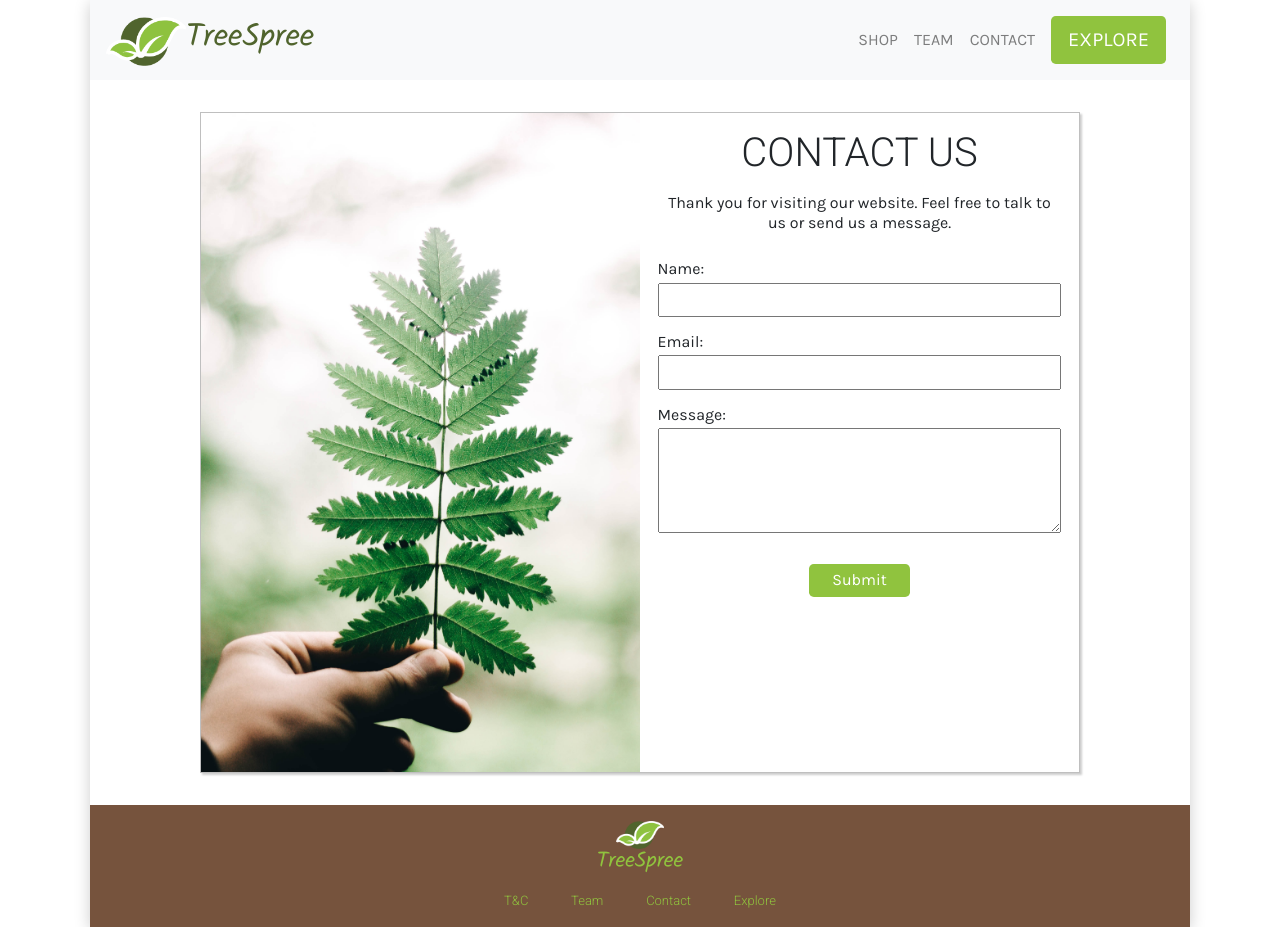
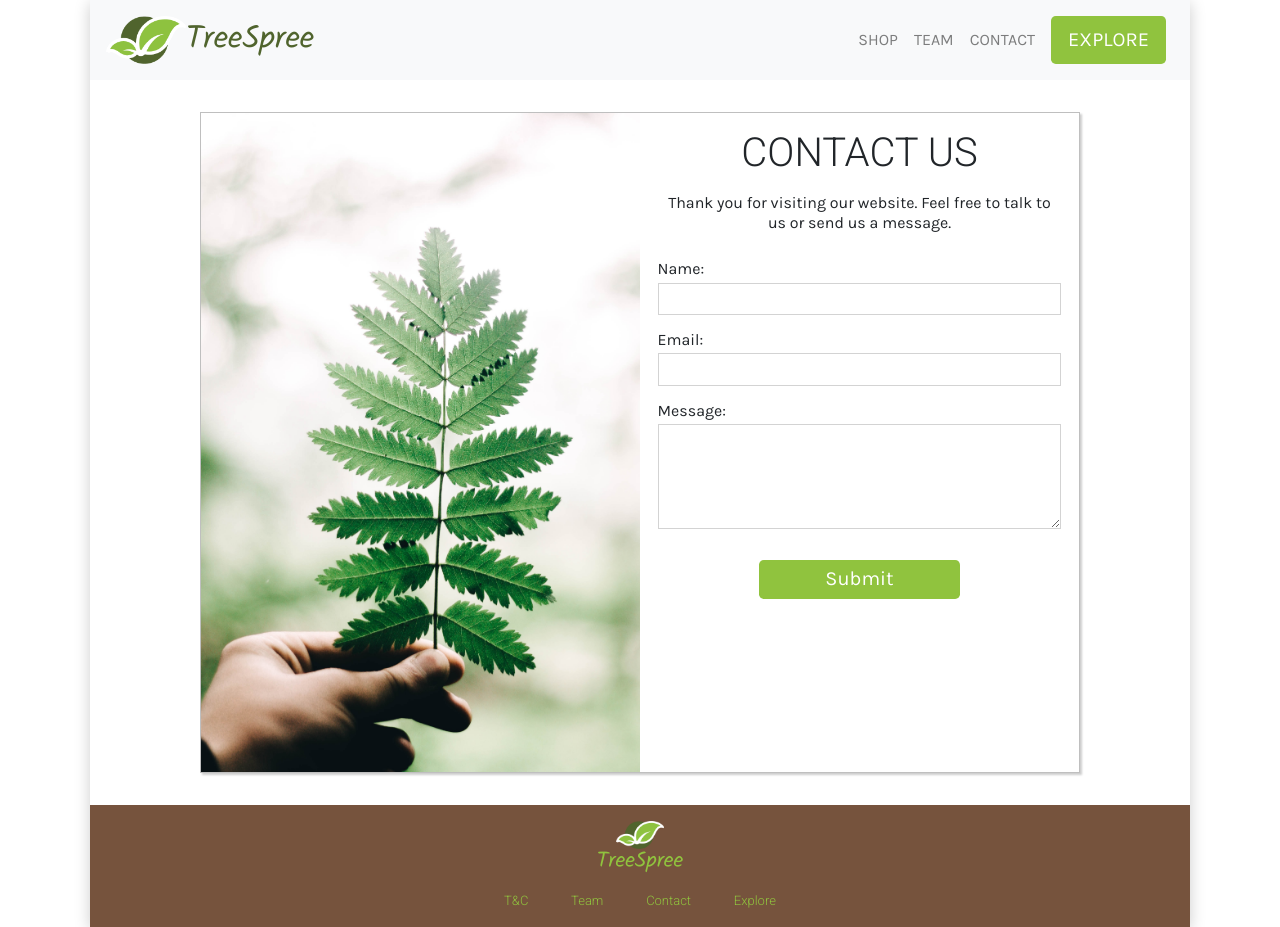
Before and after one commit to nikhilrwadekar/treespree, a React (Create React App) app: page /contact in a window 1280 px wide. Built offline with nearby package versions, Linux system fonts and the light colour scheme; what react-google-maps would draw is missing.

Commit message:
Fixed few bugs for contact, header, hero and newsletter pages

```diff
--- a/src/Contact.css
+++ b/src/Contact.css
@@ -47,6 +47,7 @@ textarea {
 
 .ContactPage input {
   margin-top: 0;
+  border: 0.15px solid #d3d3d3;
 }
 
 .ContactPage input[type="submit"] {
@@ -55,12 +56,22 @@ textarea {
   color: white;
   padding: 0.3rem 0.6rem;
   text-decoration: none;
-  width: 25%;
+  width: 50%;
   margin: auto;
   border-radius: 0.3rem;
+  font-size: 1.25rem;
+}
+
+.ContactPage textarea {
+  border: 0.15px solid #d3d3d3 !important;
 }
 .ContactPage span {
   text-align: left;
+}
+
+.contact-image-form {
+  padding-left: 5%;
+  padding-right: 5%;
 }
 
 @media screen and (min-width: 820px) {
--- a/src/Header.css
+++ b/src/Header.css
@@ -29,6 +29,15 @@
   color: black;
   font-family: roboto !important;
   font-weight: 300;
+}
+
+.navbar-toggler {
+  border: none !important;
+}
+
+.navbar-brand {
+  display: flex !important;
+  align-items: center;
 }
 
 /* =================== Media Queries ================================= */
--- a/src/Hero.css
+++ b/src/Hero.css
@@ -70,4 +70,8 @@
     background-size: cover;
     background-position: center;
   }
+
+  .contentOverlay a {
+    display: none;
+  }
 }
--- a/src/Newsletter.css
+++ b/src/Newsletter.css
@@ -35,7 +35,7 @@
 .newsletter-text h2 {
   font-weight: 300;
   text-align: left;
-  font-family: "Karla", sans-serif;
+  font-family: roboto, sans-serif;
   font-size: 1rem;
 }
 
@@ -54,6 +54,7 @@
 .newsletter .img {
   grid-column: 1/2;
   justify-self: end;
+  padding-left: 10px;
 }
 
 .newsletter .newsletter-text {
@@ -62,8 +63,14 @@
   padding-right: 10px;
   margin-left: 35px;
 }
+
+.btn-primary {
+  background-color: #90c33e;
+  border-color: #90c33e;
+}
+
 @media screen and (min-width: 487px) {
-  .newsletter-text .subscribe{
+  .newsletter-text .subscribe {
     margin-top: 0px;
   }
 }
@@ -71,14 +78,13 @@
   .newsletter-text h2 {
     font-size: 2rem;
   }
-  .newsletter-text h3{
+  .newsletter-text h3 {
     font-size: 16px;
   }
 }
 
 @media screen and (min-width: 700px) {
-
-  .newsletter{
+  .newsletter {
     grid-template-columns: 1fr 2fr;
   }
 
@@ -86,7 +92,7 @@
     width: 130px;
   }
 
-  .subscribe-form form{
+  .subscribe-form form {
     margin-top: 15px;
   }
 }
```
